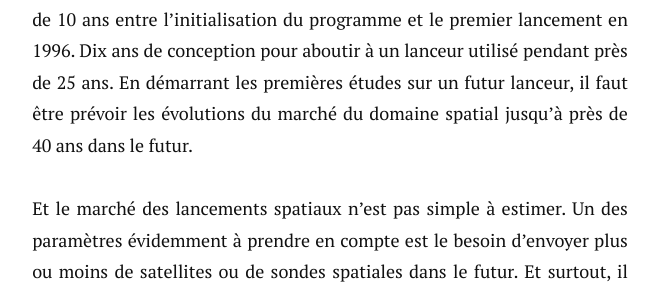
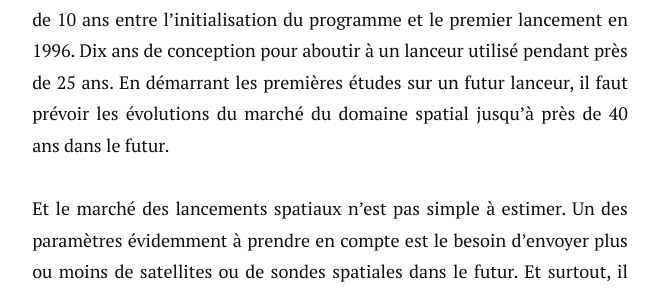
Before and after one commit to charlesgabouleaud/charlesgabouleaud.github.io, a Jekyll site: the page built from _posts/2017-11-23-Ariane6-non-reutilisable.markdown, in a window 1280 px wide and 900 px high, scrolled down 1037 px. Shown: the part 411-705 px from the top of the window, without its empty margins (310-969 px from the left). Built offline with Jekyll 4.4.1, drawn with Linux system fonts in a browser that asks for light colours; nearby versions of some CDN libraries; comment, search, counter and statistics services are not loaded; some of the changed text lies outside the part shown.

Commit message:
Update 2017-11-23-Ariane6-non-reutilisable.markdown

```diff
--- a/_posts/2017-11-23-Ariane6-non-reutilisable.markdown
+++ b/_posts/2017-11-23-Ariane6-non-reutilisable.markdown
@@ -9,7 +9,7 @@ comments : true
 <p class="intro" style="text-align: justify;"><span class="dropcap">P</span>lus de 20 ans après le premier lancement, Ariane 5 possède un historique remarquable, avec un nombre de réussites successives remarquable. Mais les technologies, les besoins et les politiques changent : en 2020, le successeur d’Ariane 5 prendra le relais. Si Ariane 5 devrait continuer d’être lancée jusqu’en 2023, Ariane 6 arrivera alors sur le marché. ArianeGroup n’a pourtant pas fait le choix d’un lanceur réutilisable, alors que cela semble être l’avenir du domaine.</p>
 
 ### Le long développement des lanceurs
-<p style="text-align: justify;">En matière de développement, les lanceurs spatiaux font partie des éléments les plus complexes, parce qu’ils doivent être efficaces, compétitifs, et être utilisables longtemps. Dans le cas d’Ariane 5 par exemple, le programme a officiellement été lancé en 1987, même si les réflexions avaient déjà débuté auparavant. Il aura donc fallu un peu moins de 10 ans entre l’initialisation du programme et le premier lancement en 1996. Dix ans de conception pour aboutir à un lanceur utilisé pendant près de 25 ans. En démarrant les premières études sur un futur lanceur, il faut être prévoir les évolutions du marché du domaine spatial jusqu’à près de 40 ans dans le futur.</p>
+<p style="text-align: justify;">En matière de développement, les lanceurs spatiaux font partie des éléments les plus complexes, parce qu’ils doivent être efficaces, compétitifs, et être utilisables longtemps. Dans le cas d’Ariane 5 par exemple, le programme a officiellement été lancé en 1987, même si les réflexions avaient déjà débuté auparavant. Il aura donc fallu un peu moins de 10 ans entre l’initialisation du programme et le premier lancement en 1996. Dix ans de conception pour aboutir à un lanceur utilisé pendant près de 25 ans. En démarrant les premières études sur un futur lanceur, il faut prévoir les évolutions du marché du domaine spatial jusqu’à près de 40 ans dans le futur.</p>
 
 <p style="text-align: justify;">Et le marché des lancements spatiaux n’est pas simple à estimer. Un des paramètres évidemment à prendre en compte est le besoin d’envoyer plus ou moins de satellites ou de sondes spatiales dans le futur. Et surtout, il faut décider de la place que doit prendre le lanceur sur le marché. SpaceX a par exemple pris le parti d’effectuer énormément de lancements par an, là où Ariane Group n’avait pas fait le choix d’une cadence élevée pour Ariane 5. Avoir une cadence élevée implique un grand nombre de lanceurs, ce qui permet de réduire les coûts de fabrication (en se rapprochant d’une production en série). Mais il faut être sûr que la société pourra signer suffisamment de contrats pour faire de nombreux lancements. Le lanceur sera-t-il suffisamment compétitif pour cela ? Y aura-t-il besoin d’autant de lancements dans le futur ? De nombreuses questions à se poser lors du développement.</p>
 
```
